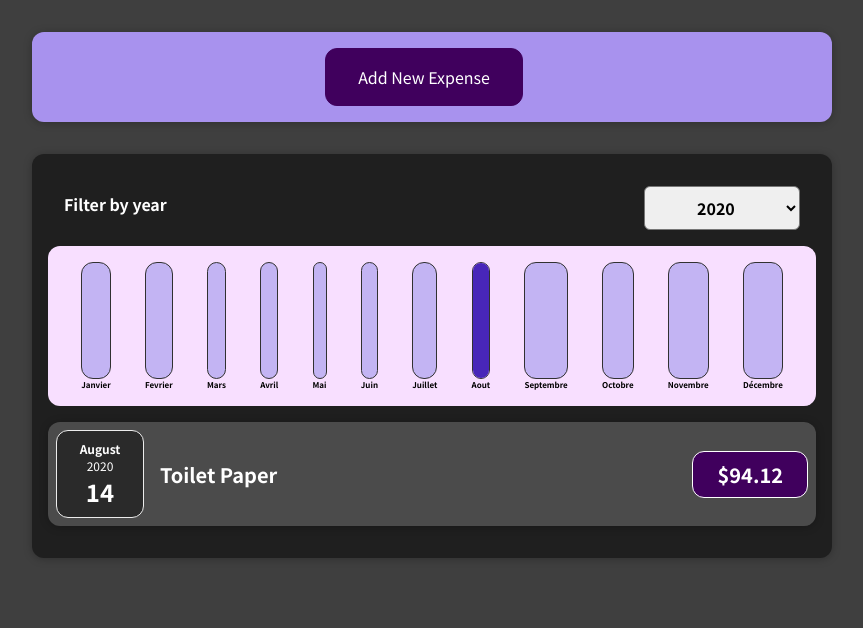
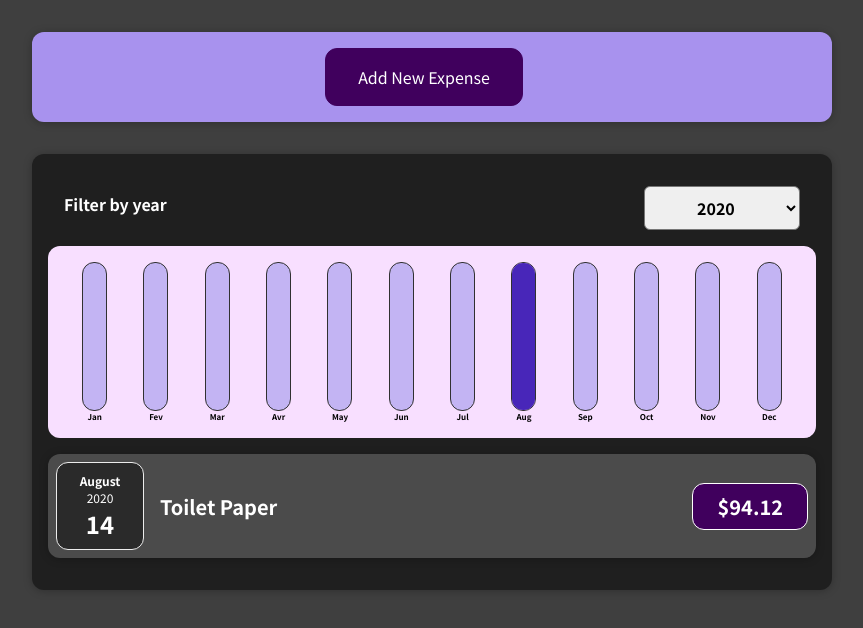
Before and after one commit to maxlestage/React---The-Complete-Guide--incl-Hooks--React-Router--Redux-, a React (Create React App) app: page / in a window 1280 px wide. Shown: the top 628 px of the page, without its empty margins (208-1071 px from the left). Built offline with nearby package versions, Linux system fonts and the light colour scheme.

Commit message:
add some styles for the chart

```diff
--- a/src/components/Chart/Chart.css
+++ b/src/components/Chart/Chart.css
@@ -5,5 +5,9 @@
   text-align: center;
   display: flex;
   justify-content: space-around;
-  height: 10rem;
+  height: 12rem;
+  flex-wrap: nowrap;
+  flex-direction: row;
+  align-items: center;
+  align-content: center;
 }
--- a/src/components/Chart/ChartBar.css
+++ b/src/components/Chart/ChartBar.css
@@ -7,7 +7,7 @@
 
 .chart-bar__inner {
   height: 100%;
-  width: 100%;
+  width: 25px;
   border: 1px solid #313131;
   border-radius: 12px;
   background-color: #c3b4f3;
--- a/src/components/Expenses/ExpensesChart.jsx
+++ b/src/components/Expenses/ExpensesChart.jsx
@@ -2,18 +2,18 @@ import Chart from "../Chart/Chart";
 
 function ExpensesChart({ expenses }) {
   const chartDataPoints = [
-    { label: "Janvier", value: 0 },
-    { label: "Fevrier", value: 0 },
-    { label: "Mars", value: 0 },
-    { label: "Avril", value: 0 },
-    { label: "Mai", value: 0 },
-    { label: "Juin", value: 0 },
-    { label: "Juillet", value: 0 },
-    { label: "Aout", value: 0 },
-    { label: "Septembre", value: 0 },
-    { label: "Octobre", value: 0 },
-    { label: "Novembre", value: 0 },
-    { label: "Décembre", value: 0 },
+    { label: "Jan", value: 0 },
+    { label: "Fev", value: 0 },
+    { label: "Mar", value: 0 },
+    { label: "Avr", value: 0 },
+    { label: "May", value: 0 },
+    { label: "Jun", value: 0 },
+    { label: "Jul", value: 0 },
+    { label: "Aug", value: 0 },
+    { label: "Sep", value: 0 },
+    { label: "Oct", value: 0 },
+    { label: "Nov", value: 0 },
+    { label: "Dec", value: 0 },
   ];
 
   for (const expense of expenses) {
```
